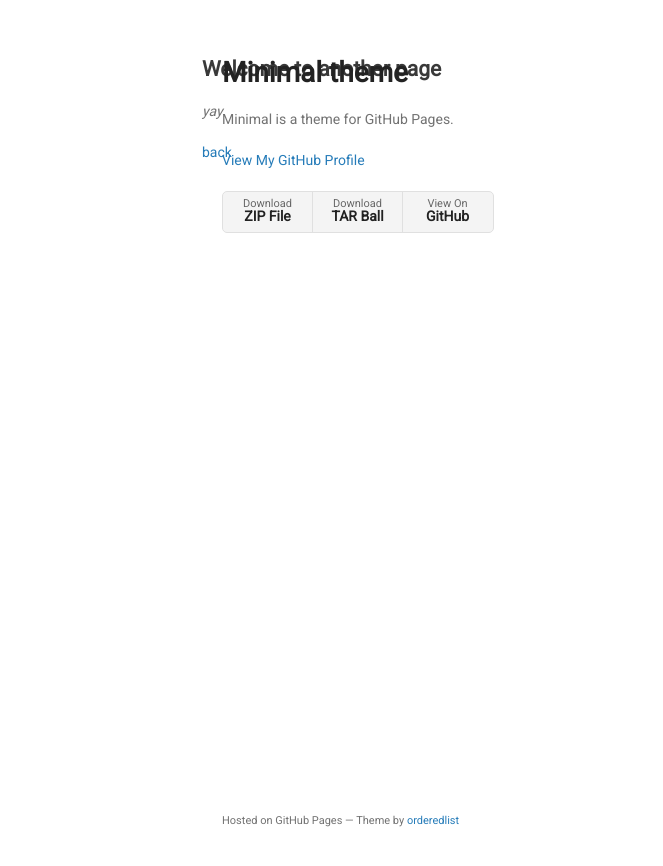
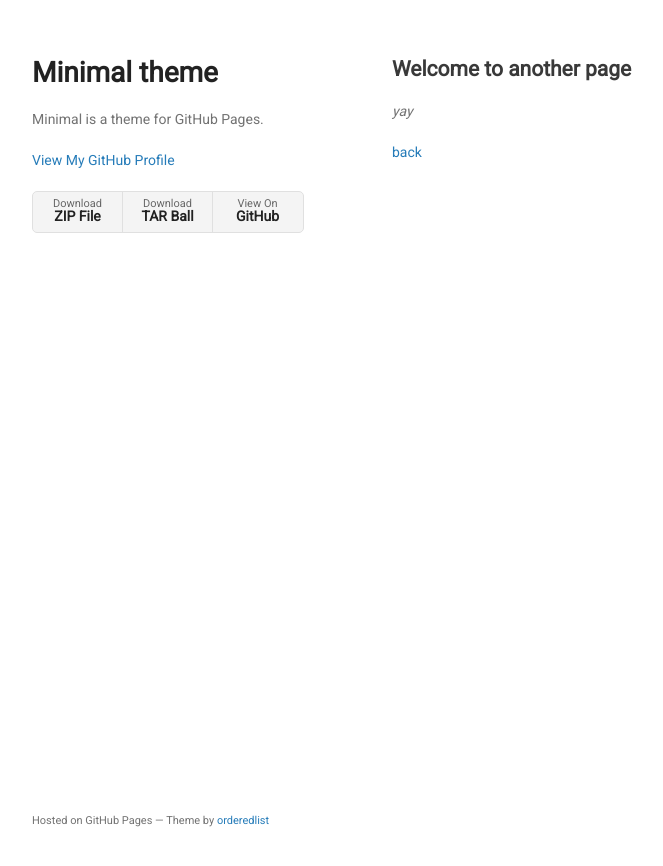
Before and after one commit to mhsung/mhsung.github.io, a Jekyll site: the page built from another-page.md, in a window 1280 px wide. Shown: the top 866 px of the page, without its empty margins (178-841 px from the left). Built offline with Jekyll 4.4.1, drawn with Linux system fonts in a browser that asks for light colours; our own code applies the rules of GitHub Pages for plain Markdown files.

```diff
--- a/_sass/jekyll-theme-minimal.scss
+++ b/_sass/jekyll-theme-minimal.scss
@@ -58,7 +58,7 @@
 }
 
 .wrapper {
-  width:480px;
+  width:860px;
   margin:0 auto;
 }
 
```
